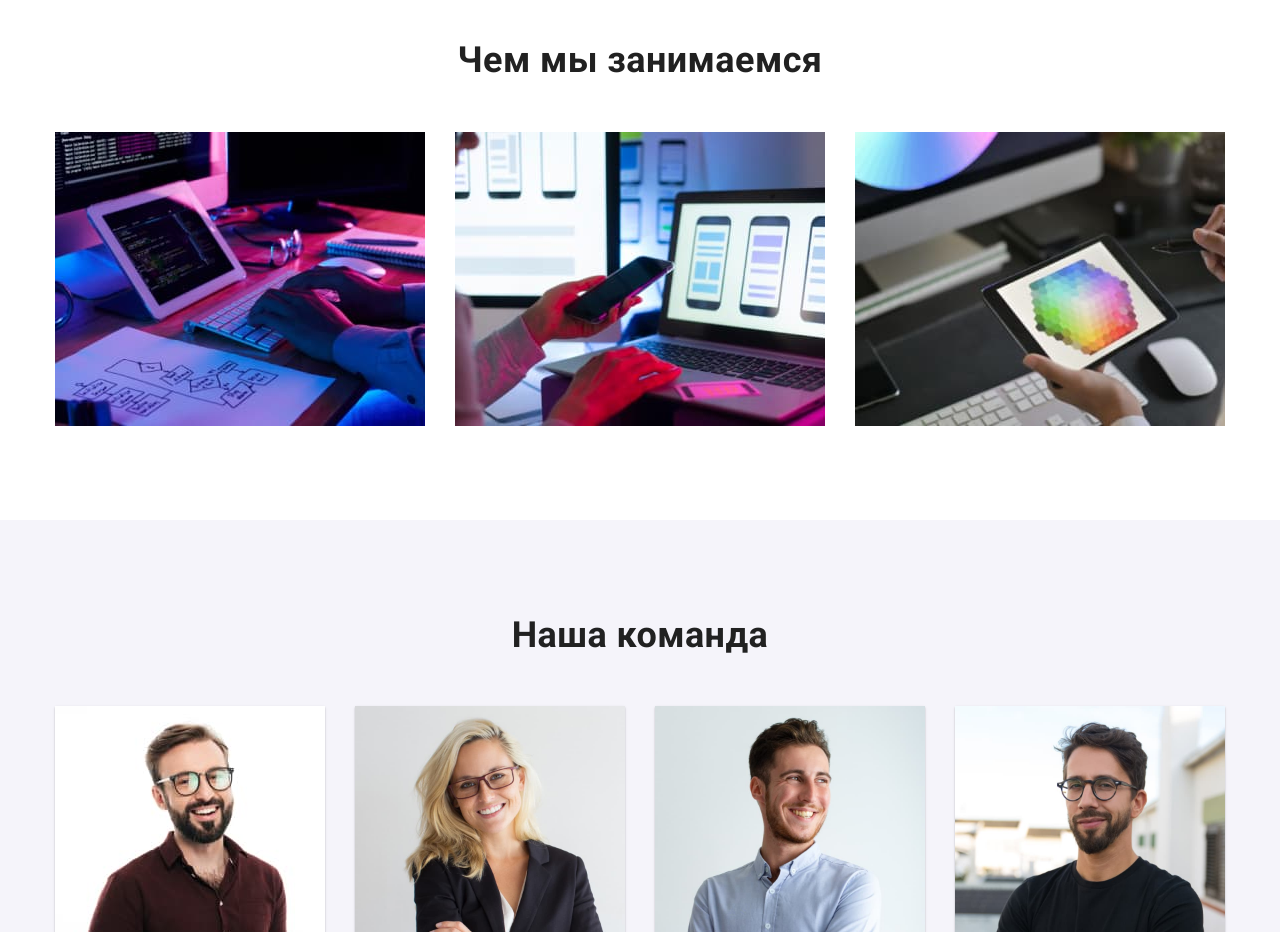
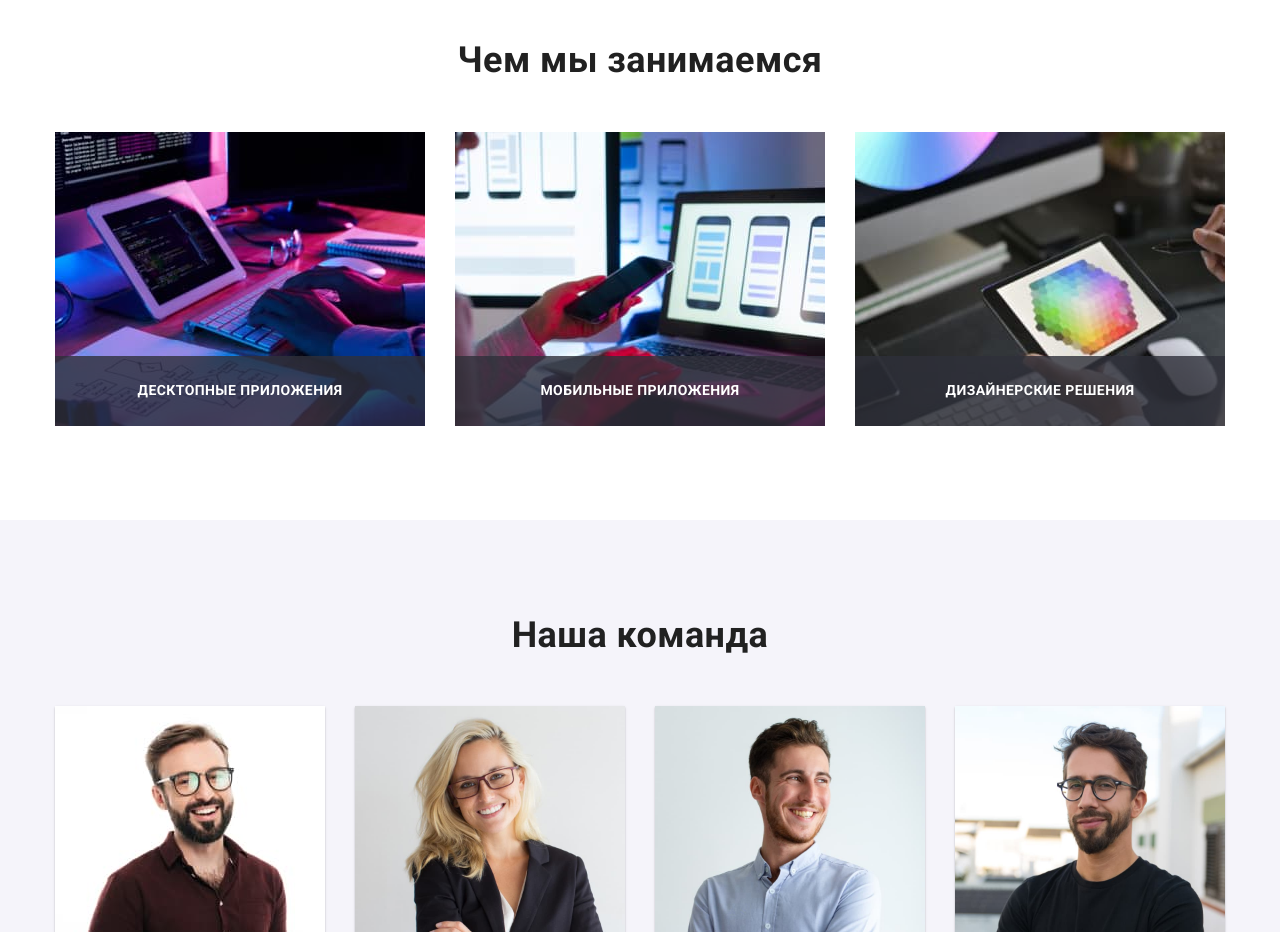
Before and after one commit to jsevruk/-goit-markup-hw-05, a plain HTML site: page index.html in a window 1280 px wide. Shown: the part 1080-2012 px from the top of the page. Drawn offline with nearby package versions, Linux system fonts and the light colour scheme.

Commit message:
Finished

```diff
--- a/css/styles.css
+++ b/css/styles.css
@@ -315,9 +315,26 @@
     }
 
     .about-item {
+        position: relative;
+
         flex-basis: calc(100% / 3 - 30px);
         margin-left: 30px;
         margin-top: 30px;
+    }
+
+    .about-item-text {
+        position: absolute;
+        bottom: 0;
+        left: 0;
+        width: 100%;
+
+        font-weight: 700;
+        line-height: 1.14;
+        padding: 27px 82px;
+        text-align: center;
+        text-transform: uppercase;
+        color: var(--white-text-color);
+        background-color: rgba(47, 48, 58, 0.8);
     }
 
 
--- a/index.html
+++ b/index.html
@@ -144,6 +144,7 @@
                 height="294"
                 width="370"
               />
+                <p class="about-item-text">Десктопные приложения</p>
             </li>
             <li class="about-item">
               <img
@@ -152,6 +153,7 @@
                 height="294"
                 width="370"
               />
+              <p class="about-item-text">Мобильные приложения</p>
             </li>
             <li class="about-item">
               <img
@@ -160,6 +162,7 @@
                 height="294"
                 width="370"
               />
+              <p class="about-item-text">Дизайнерские решения</p>
             </li>
           </ul>
         </div>
```
